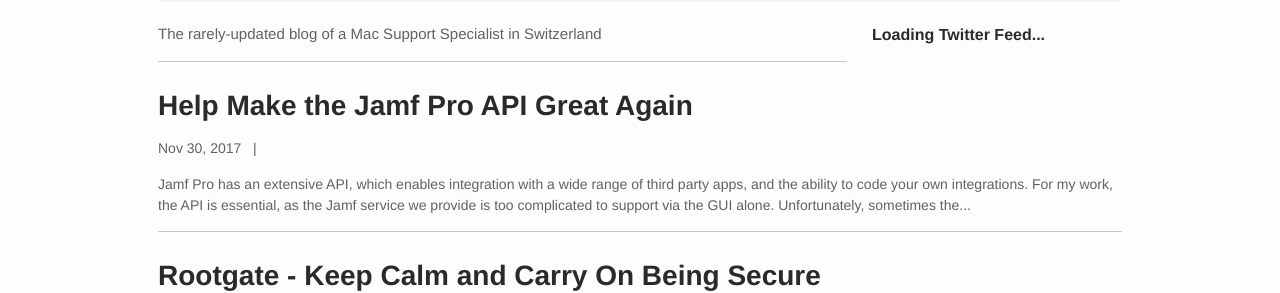
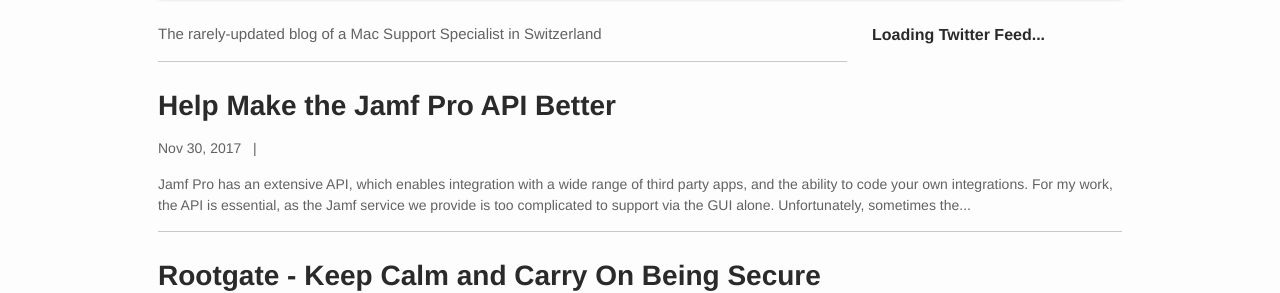
Before and after one commit to grahampugh/grahampugh.github.io, a Jekyll site: the page built from index.html, in a window 1280 px wide. Shown: the part 315-608 px from the top of the page. Built offline with Jekyll 4.4.1, drawn with Linux system fonts in a browser that asks for light colours; the list of posts is cut into pages by our own code; comment, search, counter and statistics services are not loaded.

Commit message:
not great again

```diff
--- a/_posts/2017-11-30-Jamf-And-API.md
+++ b/_posts/2017-11-30-Jamf-And-API.md
@@ -1,6 +1,6 @@
 ---
 layout: post
-title:  "Help Make the Jamf Pro API Great Again"
+title:  "Help Make the Jamf Pro API Better"
 comments: true
 ---
 
@@ -54,7 +54,7 @@
 
 ![img-2]{:height="500px"}
 
-How do we make the API great "again"? How do we ensure that Jamf don't release new features at all until they are ready in the API? My supporter said it clearly:
+How do we make the API better? How do we ensure that Jamf don't release new features at all until they are ready in the API? My supporter said it clearly:
 
 >... but generally speaking the Jamf Nation feature request will have more impact as other users can upvote it. To speed up the process, customers can create Feature Requests, and upvote them, which will get the priority for the feature getting created and released higher, by the amount of upvotes.
 
```
